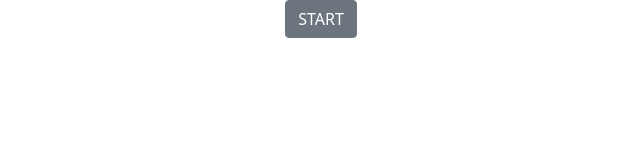
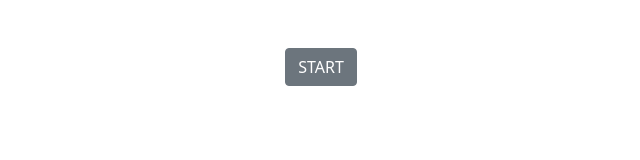
Before and after one commit to IkedaAkihira/card-janken, a plain HTML site: page index.html in a window 1280 px wide. Shown: the whole page, without its empty margins (319-959 px from the left). Drawn offline with nearby package versions, Linux system fonts and the light colour scheme.

Commit message:
スタートボタンの変更

```diff
--- a/index.html
+++ b/index.html
@@ -11,7 +11,7 @@
 </head>
 <body>
     <div class="text-center">
-        <a class="btn btn-secondary" href="game.html">START</a>
+        <a class="btn btn-secondary m-5" href="game.html">START</a>
     </div>
     <script src="https://cdn.jsdelivr.net/npm/@popperjs/core@2.9.2/dist/umd/popper.min.js" integrity="sha384-IQsoLXl5PILFhosVNubq5LC7Qb9DXgDA9i+tQ8Zj3iwWAwPtgFTxbJ8NT4GN1R8p" crossorigin="anonymous"></script>
     <script src="https://cdn.jsdelivr.net/npm/bootstrap@5.0.2/dist/js/bootstrap.min.js" integrity="sha384-cVKIPhGWiC2Al4u+LWgxfKTRIcfu0JTxR+EQDz/bgldoEyl4H0zUF0QKbrJ0EcQF" crossorigin="anonymous"></script>
```
